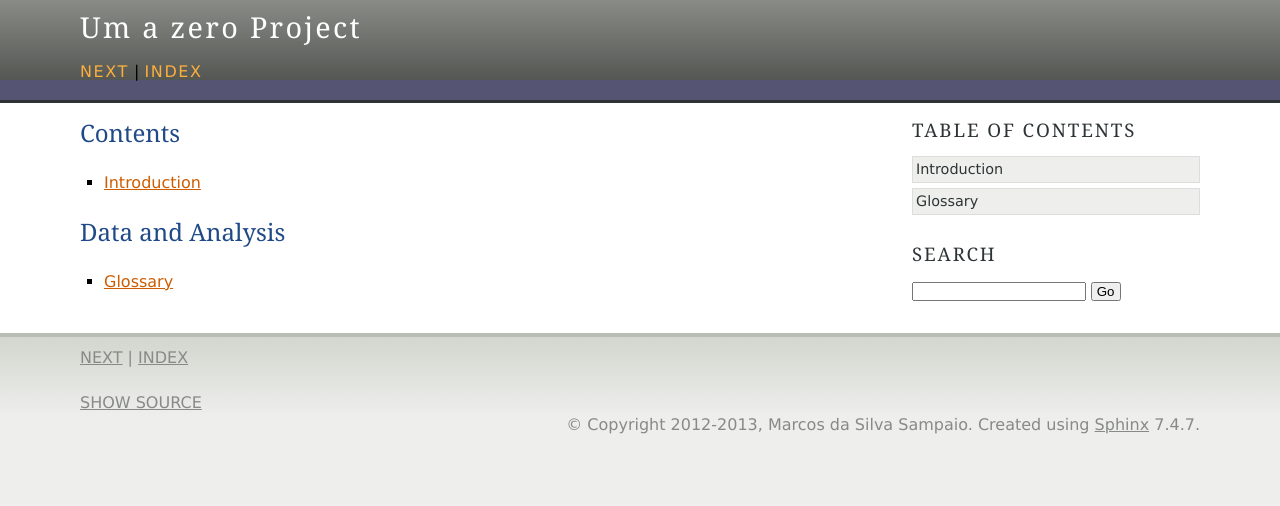
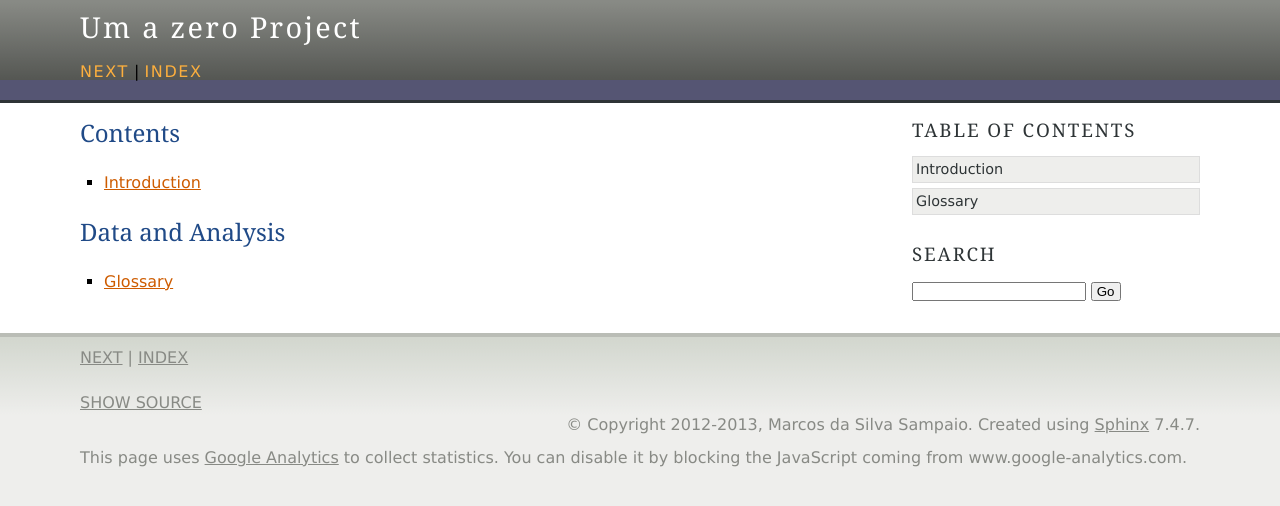
Before and after one commit to msampaio/choros-contour, a Sphinx documentation site: the page built from docs/index.rst, in a window 1280 px wide. Shown: the top 506 px of the page. Built offline with Sphinx 7.4.7, drawn with Linux system fonts in a browser that asks for light colours; pages that are not in the unit, such as notebooks, are missing from menus.

Commit message:
Multiple subdomain implementation in Docs Google Analytics

```diff
--- a/docs/_templates/layout.html
+++ b/docs/_templates/layout.html
@@ -1,15 +1,28 @@
 {% extends "!layout.html" %}
+
+{%- block extrahead %}
+{{ super() }}
+<script type="text/javascript">
+  var _gaq = _gaq || [];
+  _gaq.push(['_setAccount', 'UA-25220567-1']);
+  _gaq.push(['_setDomainName', 'genosmus.com']);
+  _gaq.push(['_trackPageview']);
+</script>
+{% endblock %}
 
 {% block footer %}
 {{ super() }}
+<div class="footer">This page uses <a href="http://analytics.google.com/">
+Google Analytics</a> to collect statistics. You can disable it by blocking
+the JavaScript coming from www.google-analytics.com.
 <script type="text/javascript">
-  var gaJsHost = (("https:" == document.location.protocol) ? "https://ssl." : "http://www.");
-  document.write(unescape("%3Cscript src='" + gaJsHost + "google-analytics.com/ga.js' type='text/javascript'%3E%3C/script%3E"));
+  (function() {
+    var ga = document.createElement('script');
+    ga.src = ('https:' == document.location.protocol ?
+              'https://ssl' : 'http://www') + '.google-analytics.com/ga.js';
+    ga.setAttribute('async', 'true');
+    document.documentElement.firstChild.appendChild(ga);
+  })();
 </script>
-<script type="text/javascript">
-  try {
-  var pageTracker = _gat._getTracker("UA-25220567-1");
-  pageTracker._trackPageview();
-  } catch(err) {}
-</script>
+</div>
 {% endblock %}
```
